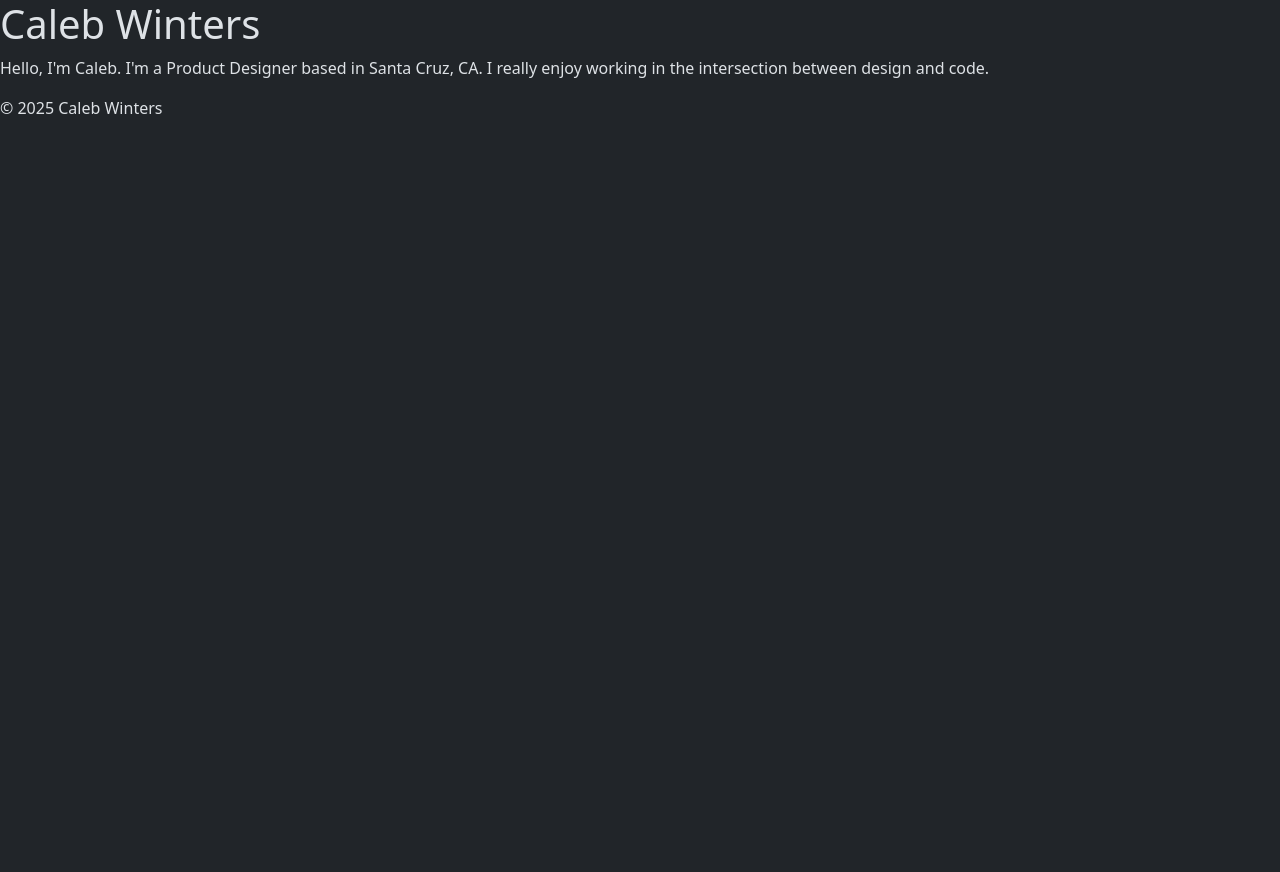
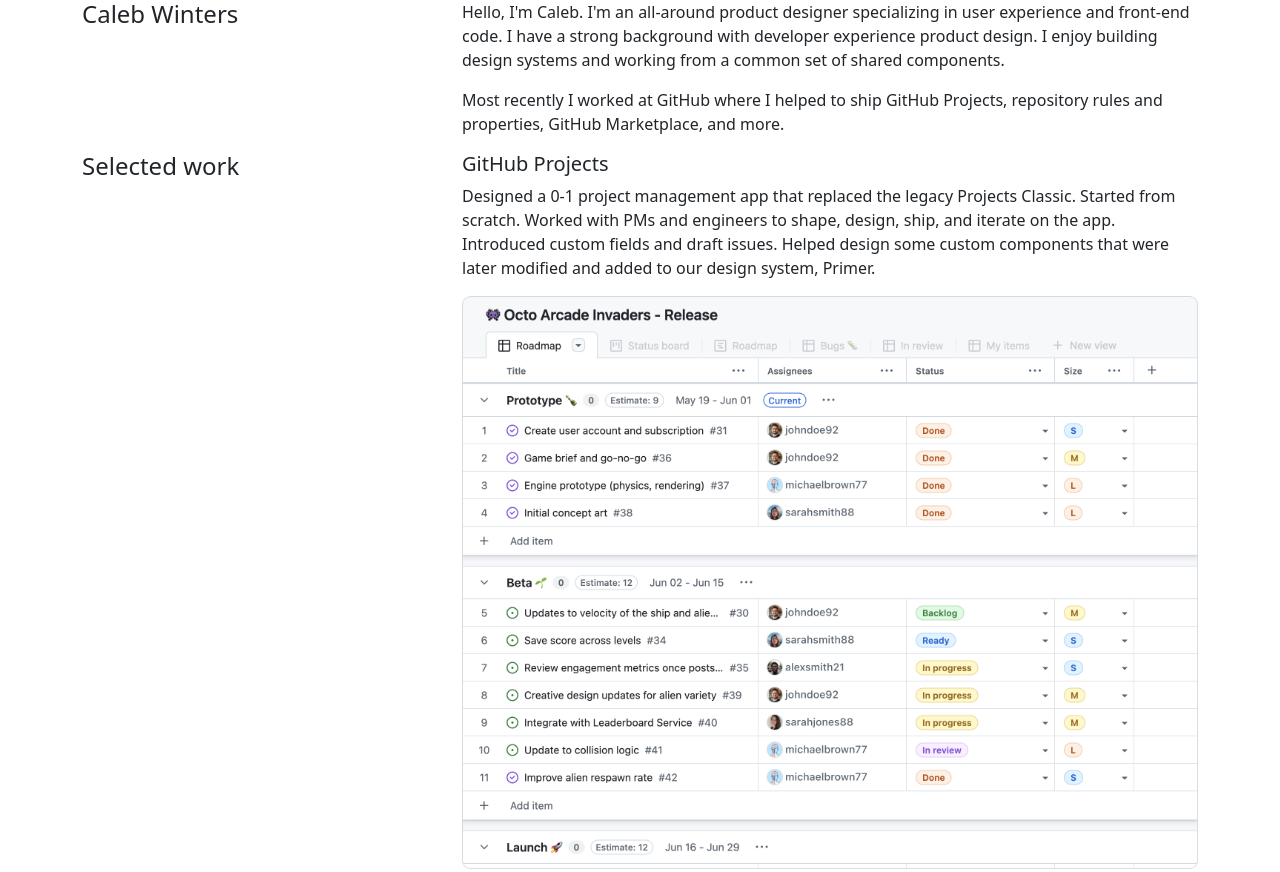
Before and after one commit to cmwinters/portfolio, a plain HTML site: page index.html in a window 1280 px wide. Shown: the top 872 px of the page. Before the commit the page ends 800 px from the top, so only its background shows below. Drawn offline with nearby package versions, Linux system fonts and the light colour scheme.

Commit message:
start coding up the grid, adding GH projects images

```diff
--- a/index.html
+++ b/index.html
@@ -6,19 +6,35 @@
   <title>Caleb Winters</title>
   <link href="https://cdn.jsdelivr.net/npm/bootstrap@5.3.6/dist/css/bootstrap.min.css" rel="stylesheet" integrity="sha384-4Q6Gf2aSP4eDXB8Miphtr37CMZZQ5oXLH2yaXMJ2w8e2ZtHTl7GptT4jmndRuHDT" crossorigin="anonymous">
 </head>
-<body data-bs-theme="dark">
-  <header>
-    <h1>Caleb Winters</h1>
-    <p>Hello, I'm Caleb. I'm a Product Designer based in Santa Cruz, CA. I really enjoy working in the intersection between design and code.</p>
-  </header>
-  <main>
-    <section>
-
-    </section>
-  </main>
-  <footer>
-    <p>&copy; 2025 Caleb Winters</p>
-  </footer>
+<body data-bs-theme="light">
+  <div class="container">
+    <article class="row">
+      <div class="col-md-4">
+        <h4>Caleb Winters</h4>
+      </div>
+      <div class="col-md-8">
+        <p>Hello, I'm Caleb. I'm an all-around product designer specializing in user experience and front-end code. I have a strong background with developer experience product design. I enjoy building design systems and working from a common set of shared components.</p>
+        <p>Most recently I worked at GitHub where I helped to ship GitHub Projects, repository rules and properties, GitHub Marketplace, and more.</p>
+      </div>
+    </article>
+    <article class="row">
+      <div class="col-md-4">
+        <h4>Selected work</h4>
+      </div>
+      <div class="col-md-8">
+        <section>
+          <h5>GitHub Projects</h5>
+          <p>Designed a 0-1 project management app that replaced the legacy Projects Classic. Started from scratch. Worked with PMs and engineers to shape, design, ship, and iterate on the app. Introduced custom fields and draft issues. Helped design some custom components that were later modified and added to our design system, Primer.</p>
+          <img src="images/projects-table.png" alt="GitHub Projects" class="img-fluid mb-3">
+          <img src="images/projects-board.png" alt="GitHub Projects" class="img-fluid mb-3">
+          <img src="images/projects-menus.png" alt="GitHub Projects" class="img-fluid mb-3">
+        </section>
+      </div>
+    </article>
+    <footer>
+      <p>&copy; 2025 Caleb Winters</p>
+    </footer>
+  </div>
   <!-- <script src=""></script> -->
 </body>
 </html>
```
Also changed, not shown: 1 other file.
